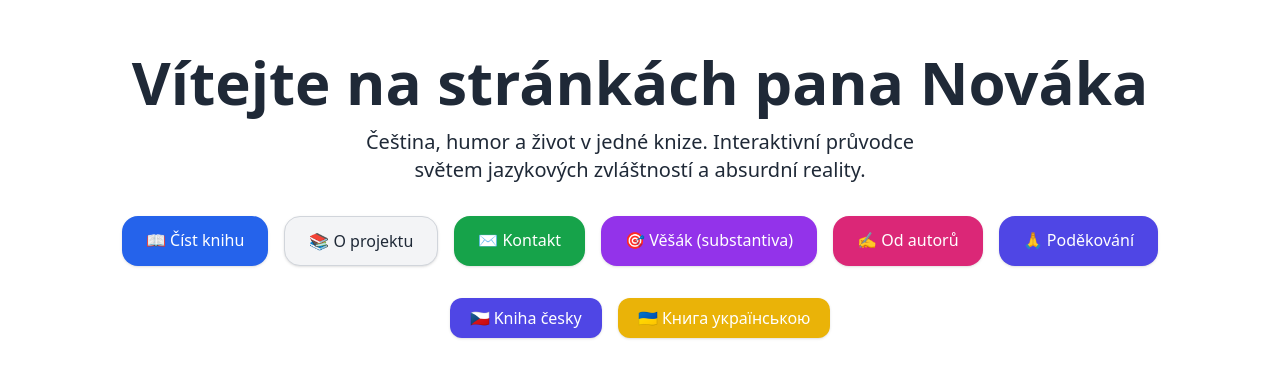
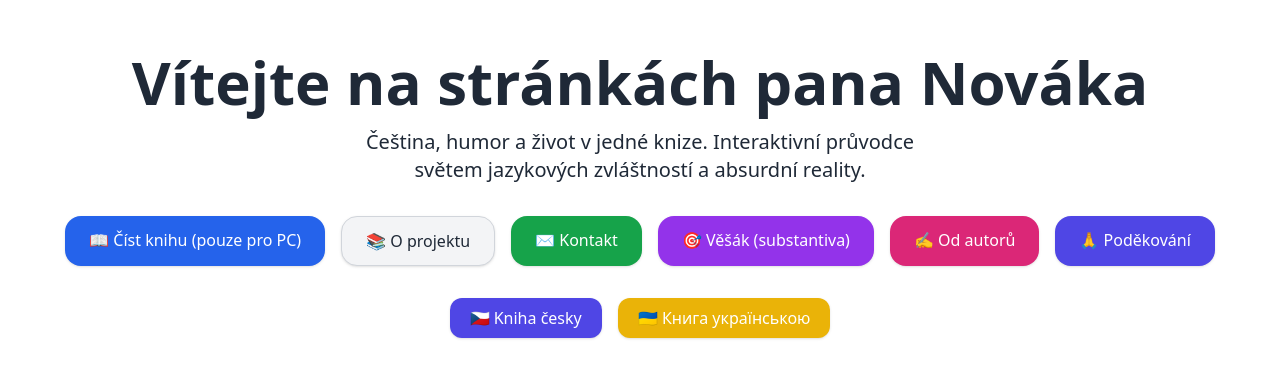
Before and after one commit to AndriyKryvytskiy/pannovak.fun, a Next.js app: page / in a window 1280 px wide. Shown: the part 205-582 px from the top of the page. Built offline with nearby package versions, Linux system fonts and the light colour scheme.

Commit message:
The last var 2

```diff
--- a/pages/index.js
+++ b/pages/index.js
@@ -13,7 +13,7 @@ export default function Home() {
 
       <div className="flex gap-4 flex-wrap justify-center mb-8">
         <a href="/kniha" className="px-6 py-3 bg-blue-600 text-white rounded-2xl shadow hover:bg-blue-700 transition">
-          📖 Číst knihu
+          📖 Číst knihu (pouze pro PC)
         </a>
         <a href="/oprojektu" className="px-6 py-3 bg-gray-100 text-gray-800 border border-gray-300 rounded-2xl shadow hover:bg-gray-200 transition">
           📚 O projektu
```
